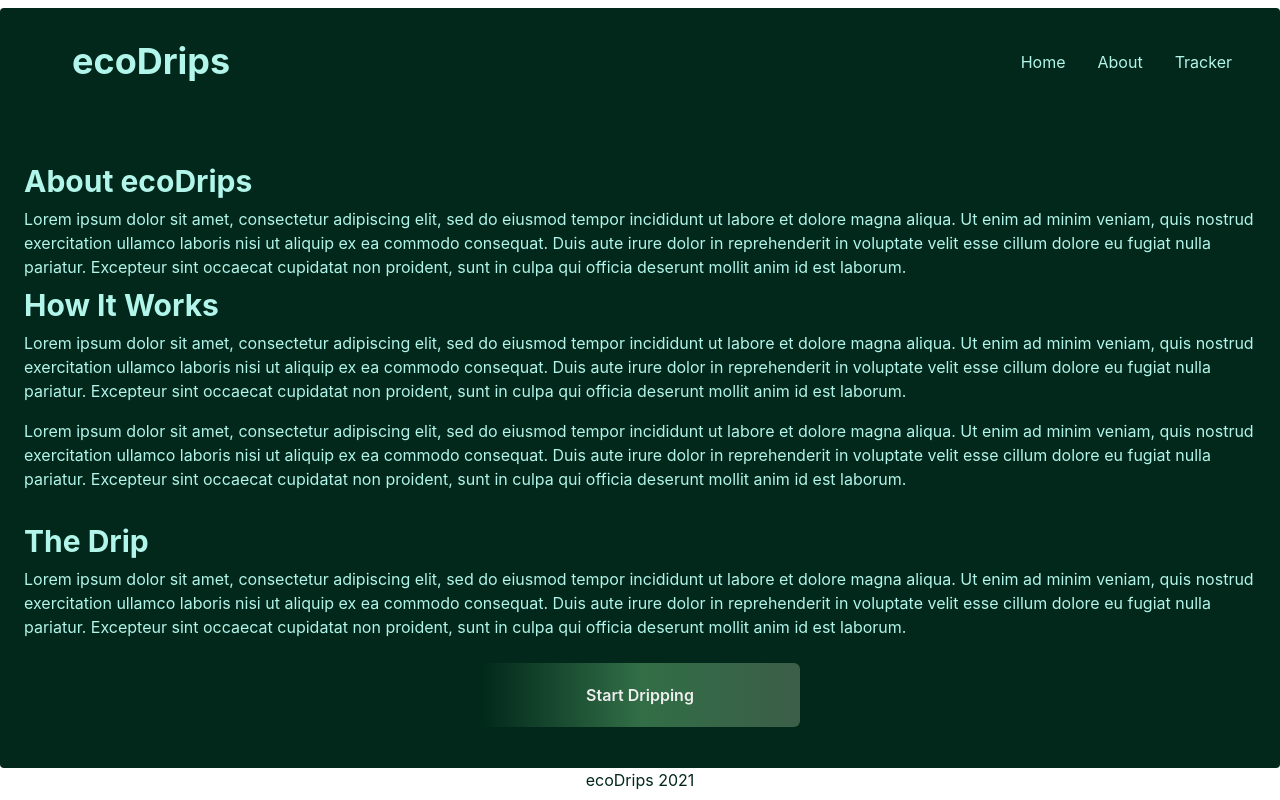
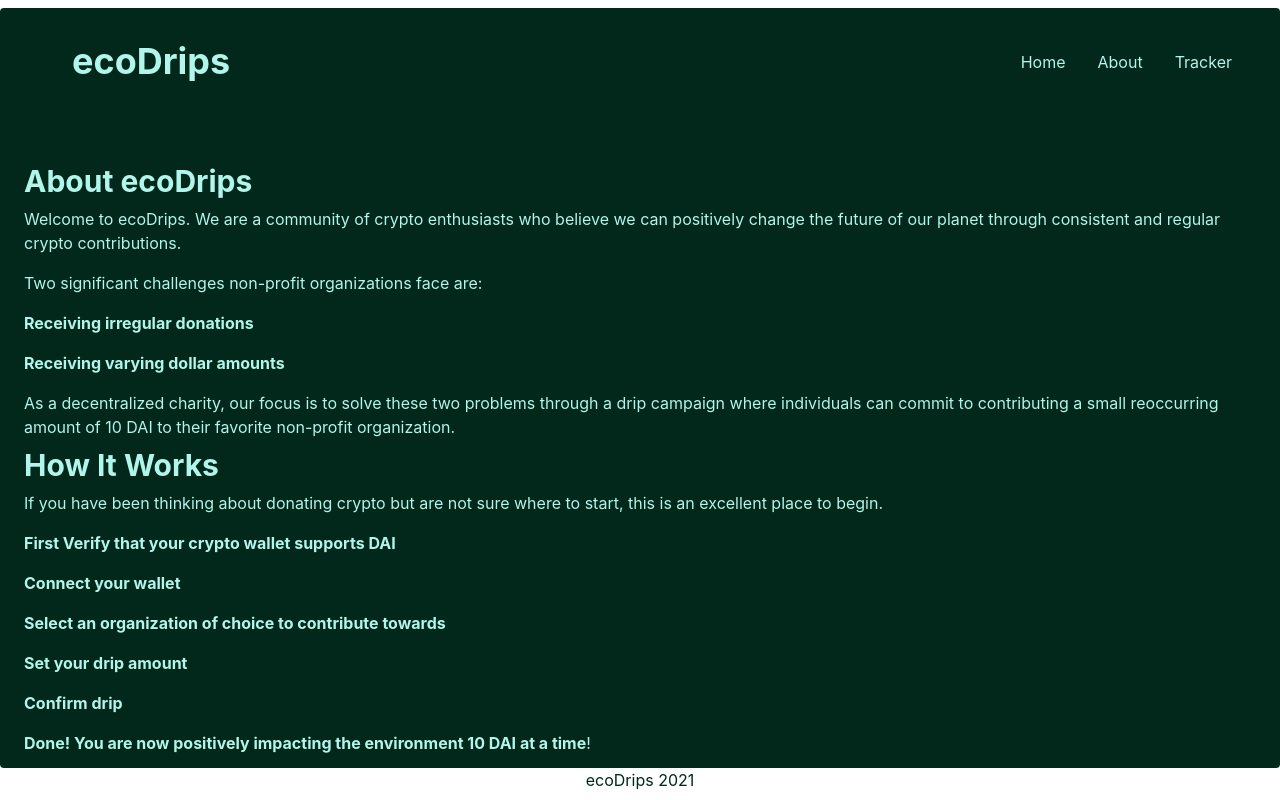
Before and after one commit to PBillingsby/ecodrips, a Next.js app: page / in a window 1280 px wide. Built offline with nearby package versions, Linux system fonts and the light colour scheme; some icons are missing.

Commit message:
added copy to home page

```diff
--- a/components/LandingPage.tsx
+++ b/components/LandingPage.tsx
@@ -7,14 +7,31 @@ export default function LandingPage() {
     <VStack>
       <Box p={2} color='teal.100'>
         <Heading size='lg'>About ecoDrips</Heading>
-        <Text py={2}>Lorem ipsum dolor sit amet, consectetur adipiscing elit, sed do eiusmod tempor incididunt ut labore et dolore magna aliqua. Ut enim ad minim veniam, quis nostrud exercitation ullamco laboris nisi ut aliquip ex ea commodo consequat. Duis aute irure dolor in reprehenderit in voluptate velit esse cillum dolore eu fugiat nulla pariatur. Excepteur sint occaecat cupidatat non proident, sunt in culpa qui officia deserunt mollit anim id est laborum.</Text>
+        <Text py={2}>Welcome to ecoDrips. We are a community of crypto enthusiasts who believe we can positively change the future of our planet through consistent and regular crypto contributions.</Text>
+
+        <Text py={2}>Two significant challenges non-profit organizations face are:</Text>
+
+         <Text py={2}><strong>Receiving irregular donations</strong></Text>
+         <Text py={2}><strong>Receiving varying dollar amounts</strong></Text>
+
+         <Text py={2}>As a decentralized charity, our focus is to solve these two problems through a drip campaign where individuals can commit to contributing a small reoccurring amount of 10 DAI to their favorite non-profit organization.</Text>
+
         <Heading size='lg'>How It Works</Heading>
-        <Text py={2}>Lorem ipsum dolor sit amet, consectetur adipiscing elit, sed do eiusmod tempor incididunt ut labore et dolore magna aliqua. Ut enim ad minim veniam, quis nostrud exercitation ullamco laboris nisi ut aliquip ex ea commodo consequat. Duis aute irure dolor in reprehenderit in voluptate velit esse cillum dolore eu fugiat nulla pariatur. Excepteur sint occaecat cupidatat non proident, sunt in culpa qui officia deserunt mollit anim id est laborum.</Text>
-        <Text py={2}>Lorem ipsum dolor sit amet, consectetur adipiscing elit, sed do eiusmod tempor incididunt ut labore et dolore magna aliqua. Ut enim ad minim veniam, quis nostrud exercitation ullamco laboris nisi ut aliquip ex ea commodo consequat. Duis aute irure dolor in reprehenderit in voluptate velit esse cillum dolore eu fugiat nulla pariatur. Excepteur sint occaecat cupidatat non proident, sunt in culpa qui officia deserunt mollit anim id est laborum.</Text>
+        <Text py={2}>If you have been thinking about donating crypto but are not sure where to start, this is an excellent place to begin.</Text>
+        <Text py={2}><strong>First Verify that your crypto wallet supports DAI</strong></Text>
+        <Text py={2}><strong>Connect your wallet</strong></Text>
+        <Text py={2}><strong>Select an organization of choice to contribute towards</strong></Text>
+        <Text py={2}><strong>Set your drip amount</strong></Text>
+        <Text py={2}><strong>Confirm drip</strong></Text>
+        <Text py={2}><strong>Done! You are now positively impacting the environment 10 DAI at a time</strong>!</Text>
       </Box>
       <Box p={2} color='teal.100'>
         <Heading size='lg'>The Drip</Heading>
-        <Text py={2}>Lorem ipsum dolor sit amet, consectetur adipiscing elit, sed do eiusmod tempor incididunt ut labore et dolore magna aliqua. Ut enim ad minim veniam, quis nostrud exercitation ullamco laboris nisi ut aliquip ex ea commodo consequat. Duis aute irure dolor in reprehenderit in voluptate velit esse cillum dolore eu fugiat nulla pariatur. Excepteur sint occaecat cupidatat non proident, sunt in culpa qui officia deserunt mollit anim id est laborum.</Text>
+        <Text py={2}>Here are a few ecoDrips supported non-profit orginations:</Text>
+        <Text py={2}><a href="https://thewaterproject.org/donate-crypto">The Water Project</a></Text>
+        <Text py={2}><a href="https://wildlifesos.org/cryptocurrency-donations/?ref=donateincrypto.com">Wildlife SOS</a></Text>
+        <Text py={2}><a href="https://trees.org/crypto/">trees.org</a></Text>
+        <Text py={2}><a href="https://www.oneearth.org/crypto/">One Earth</a>h</Text>
       </Box>
       <Center my={[0, 4]}>
         <Button onClick={onOpen} w={['10rem', '20rem']} color='#eee' p={[0, 8]} bgGradient='linear(to-r, #01281a, #316e46, #3c5e48)' _hover={{
```
